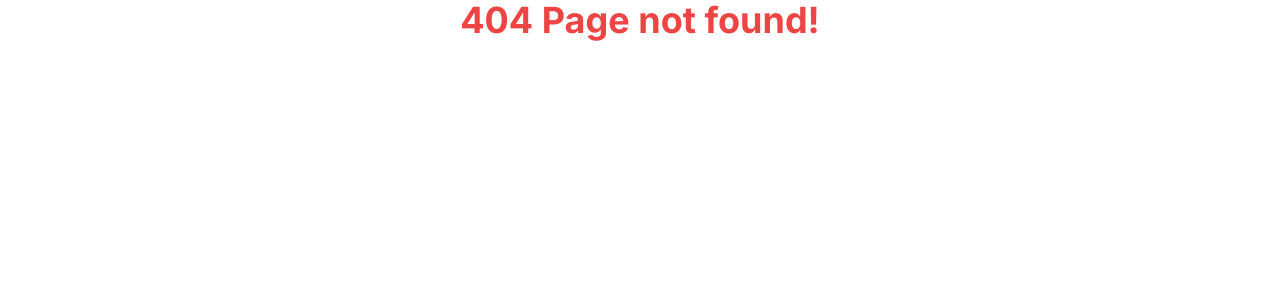
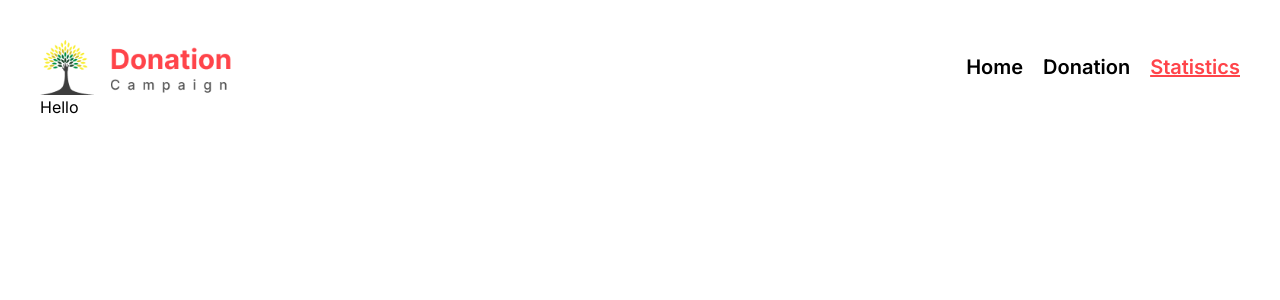
Before and after one commit to Shuvro0421/donation-campaign, a React (Vite) app: page /statistics in a window 1280 px wide. Before the commit this address had no page. Shown: the top 300 px of the page. Built offline with nearby package versions, Linux system fonts and the light colour scheme.

Commit message:
image overlay added correctly to home

```diff
--- a/package.json
+++ b/package.json
@@ -10,9 +10,11 @@
     "preview": "vite preview"
   },
   "dependencies": {
+    "chart.js": "^4.4.0",
     "localforage": "^1.10.0",
     "match-sorter": "^6.3.1",
     "react": "^18.2.0",
+    "react-chartjs-2": "^5.2.0",
     "react-dom": "^18.2.0",
     "react-icons": "^4.11.0",
     "react-router-dom": "^6.16.0",
--- a/src/components/Donation/Donation.jsx
+++ b/src/components/Donation/Donation.jsx
@@ -32,7 +32,7 @@ const Donation = () => {
                             }
                         </div>
                         {
-                            donations.length > 4 && <div onClick={() => setIsShowMore(!isShowMore)} className="flex items-center justify-center mt-10"><button className="btn bg-[#009444] normal-case hover:bg-[#0c4f2b] border-none text-white font-semibold">{isShowMore ? 'See Less' : 'See All'}</button></div>
+                            !isShowMore && donations.length > 4 && <div className="flex items-center justify-center mt-10"><button onClick={() => setIsShowMore(true)} className="btn bg-[#009444] normal-case hover:bg-[#0c4f2b] border-none text-white font-semibold">See All</button></div>
                         }
                     </div>
             }
--- /dev/null
+++ b/src/components/Header/Header.css
@@ -0,0 +1,4 @@
+nav a.active{
+    color: #FF444A;
+    text-decoration: underline;
+  }
--- a/src/components/Header/Header.jsx
+++ b/src/components/Header/Header.jsx
@@ -1,18 +1,19 @@
 import { NavLink } from "react-router-dom";
 import Logo from "../../assets/images/Logo.png"
+import "./Header.css"
 
 const Header = () => {
     return (
-        <div className="z-10">
+        <div className="z-10 relative">
             <div className="">
                 <nav className="flex items-center md:justify-between justify-center">
                     <div>
                         <img className="md:block hidden w-48" src={Logo} alt="" />
                     </div>
-                    <ul className="flex text-xl gap-5 font-medium">
+                    <ul className="flex text-xl gap-5 font-semibold">
                         <NavLink to={'/'}><li>Home</li></NavLink>
                         <NavLink to={'/donation'}><li>Donation</li></NavLink>
-                        <NavLink><li>Statistics</li></NavLink>
+                        <NavLink to={'/statistics'}><li>Statistics</li></NavLink>
                     </ul>
                 </nav>
             </div>
--- a/src/components/Home/Home.jsx
+++ b/src/components/Home/Home.jsx
@@ -15,21 +15,21 @@ const Home = () => {
     }
     const displayDonations = searches.length === 0? donations : searches;
     return (
-        <div className="z-0">
+        <div className="z-0 absolute top-0 bottom-0  right-0 left-0">
             <div className="hero min-h-screen" style={{ backgroundImage: `url(${BannerImage})` }}>
                 <div className="hero-overlay bg-opacity-90 bg-white"></div>
                 <div className="hero-content text-center text-neutral-content">
                 </div>
-                <div className="flex items-center flex-col lg:mb-60">
-                    <h1 className="mb-5 md:text-3xl lg:text-5xl text-lg font-bold text-black text-center">I Grow By Helping People In Need</h1>
+                <div className="flex items-center flex-col lg:mt-0 md:mt-20">
+                    <h1 className="mb-5 md:text-2xl lg:text-5xl text-md font-bold text-black text-center">I Grow By Helping People In Need</h1>
                     {/* form */}
                     <form onSubmit={handleSubmit} className="flex md:flex-row flex-col gap-2 md:gap-0 items-center justify-center mt-5">
                         <input name="name" type="text" className="px-3 py-[10px] md:pr-20 border border-gray-300 outline-none md:rounded-l-lg rounded-lg md:rounded-none" placeholder="Search here...."></input>
-                        <input className="btn px-7 bg-[#FF444A] font-medium text-white md:rounded-l-none normal-case" type="submit" value="Search" />
+                        <input className="btn px-7 border-none bg-[#FF444A] font-medium text-white md:rounded-l-none normal-case" type="submit" value="Search" />
                     </form>
                 </div>
             </div>
-            <div className="mt-10 grid lg:grid-cols-4 md:grid-cols-2 grid-cols-1 gap-5">
+            <div className="m-10 grid lg:grid-cols-4 md:grid-cols-2 grid-cols-1 gap-5">
                 {
                     displayDonations.map((donation, idx) => <DonationCard key={idx} donation={donation}></DonationCard>)
                 }
--- /dev/null
+++ b/src/components/Statistics/Satistics.jsx
@@ -0,0 +1,51 @@
+import React from 'react';
+import { PieChart, Pie, Cell, ResponsiveContainer } from 'recharts';
+
+const COLORS = ['#0088FE', '#00C49F', '#FFBB28', '#FF8042'];
+
+const RADIAN = Math.PI / 180;
+const renderCustomizedLabel = ({ cx, cy, midAngle, innerRadius, outerRadius, percent }) => {
+  const radius = innerRadius + (outerRadius - innerRadius) * 0.5;
+  const x = cx + radius * Math.cos(-midAngle * RADIAN);
+  const y = cy + radius * Math.sin(-midAngle * RADIAN);
+
+  return (
+    <text x={x} y={y} fill="white" textAnchor={x > cx ? 'start' : 'end'} dominantBaseline="central">
+      {`${(percent * 100).toFixed(0)}%`}
+    </text>
+  );
+};
+
+const Statistics = ({ data, localStorageDonationLength }) => {
+  const remainingData = 12 - data;
+  const chartData = [
+    { name: 'Data', value: data },
+    { name: 'Remaining', value: remainingData },
+  ];
+
+  return (
+    <div>
+      <h1>Hello {localStorageDonationLength}</h1>
+      <ResponsiveContainer width="100%" height={400}>
+        <PieChart width={400} height={400}>
+          <Pie
+            data={chartData}
+            cx="50%"
+            cy="50%"
+            labelLine={false}
+            label={renderCustomizedLabel}
+            outerRadius={80}
+            fill="#8884d8"
+            dataKey="value"
+          >
+            {chartData.map((entry, index) => (
+              <Cell key={`cell-${index}`} fill={COLORS[index % COLORS.length]} />
+            ))}
+          </Pie>
+        </PieChart>
+      </ResponsiveContainer>
+    </div>
+  );
+};
+
+export default Statistics;
--- a/src/main.jsx
+++ b/src/main.jsx
@@ -10,6 +10,7 @@ import Home from './components/Home/Home';
 import Donation from './components/Donation/Donation';
 import DonationDetails from './components/DonationDetails/DonationDetails';
 import Error from './components/Error/Error';
+import Satistics from './components/Statistics/Satistics';
 
 
 const router = createBrowserRouter([
@@ -31,6 +32,10 @@ const router = createBrowserRouter([
         path : "/donationDetails/:id",
         element : <DonationDetails></DonationDetails>,
         loader : () => fetch('/donation.json'),
+      },
+      {
+        path : "/statistics",
+        element : <Satistics></Satistics>
       }
     ]
   },
```
Also changed, not shown: src/index.css (line endings or trailing spaces), 1 other file (tests, documents, lock files or other folders).
